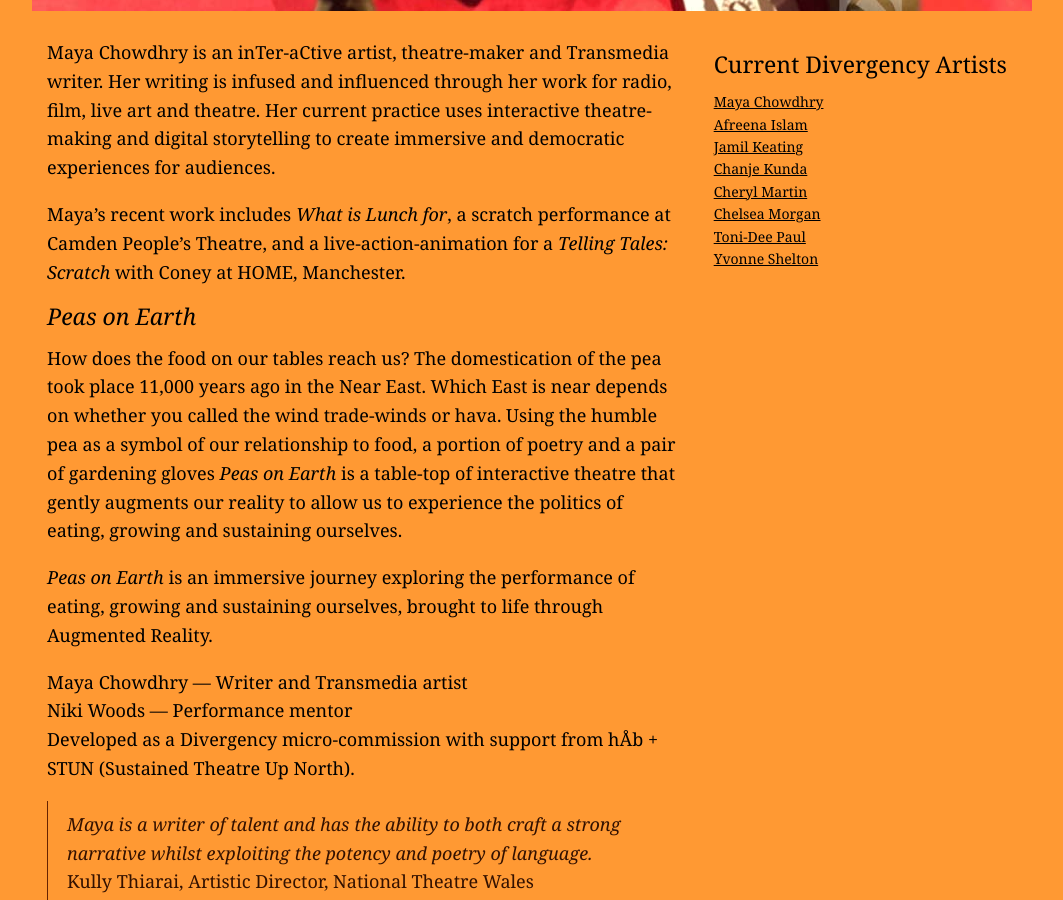
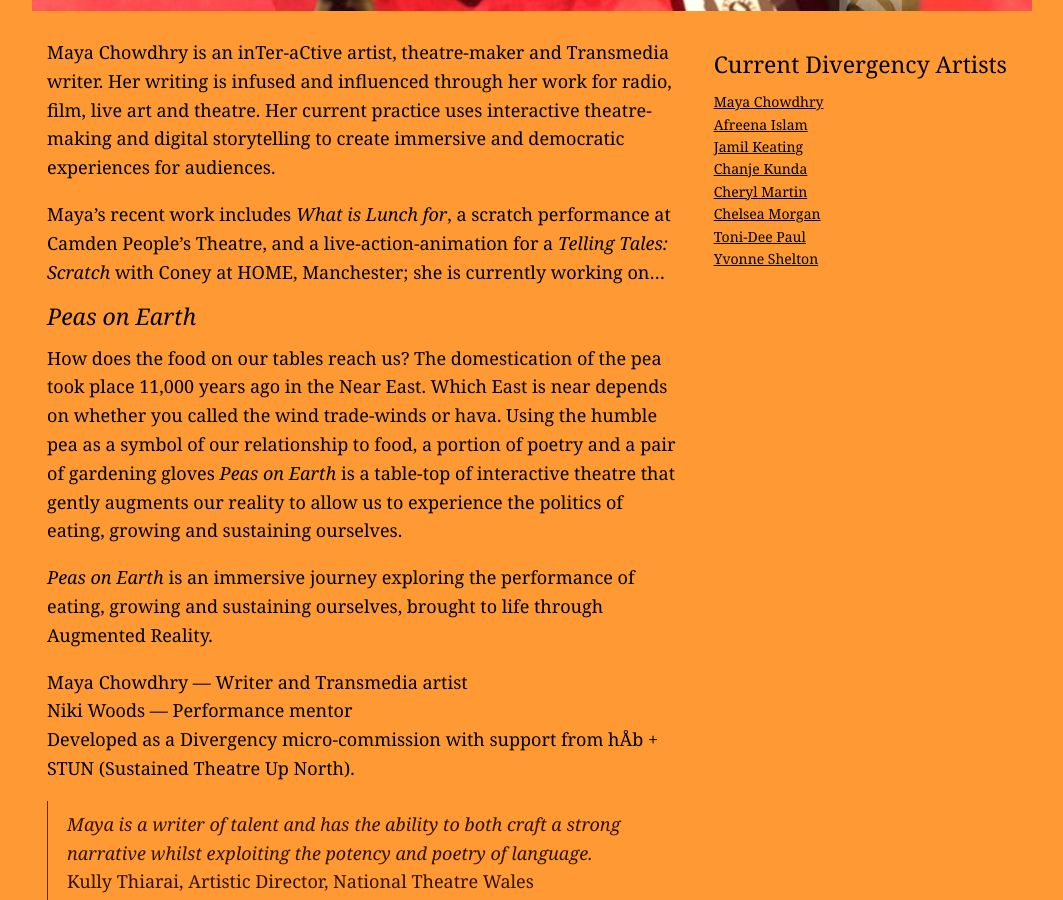
Before and after one commit to divergencymcr/divergencymcr.github.io, a Jekyll site: the page built from current/artist/chowdhry/index.md, in a window 1280 px wide and 900 px high, scrolled down 519 px. Shown: the whole window, without its empty margins (108-1171 px from the left). Built offline with Jekyll 4.4.1, drawn with Linux system fonts in a browser that asks for light colours.

Commit message:
Update index.md

```diff
--- a/current/artist/chowdhry/index.md
+++ b/current/artist/chowdhry/index.md
@@ -19,7 +19,7 @@ header_image: "header_chowdhry.jpg"
 ---
 Maya Chowdhry is an inTer-aCtive artist, theatre-maker and Transmedia writer. Her writing is infused and influenced through her work for radio, film, live art and theatre. Her current practice uses interactive theatre-making and digital storytelling to create immersive and democratic experiences for audiences.
 
-Maya's recent work includes *What is Lunch for*, a scratch performance at Camden People's Theatre, and a live-action-animation for a *Telling Tales: Scratch* with Coney at HOME, Manchester.
+Maya's recent work includes *What is Lunch for*, a scratch performance at Camden People's Theatre, and a live-action-animation for a *Telling Tales: Scratch* with Coney at HOME, Manchester; she is currently working on…
 
 #### *Peas on Earth*
 How does the food on our tables reach us? The domestication of the pea took place 11,000 years ago in the Near East. Which East is near depends on whether you called the wind trade-winds or hava. Using the humble pea as a symbol of our relationship to food, a portion of poetry and a pair of gardening gloves *Peas on Earth* is a table-top of interactive theatre that gently augments our reality to allow us to experience the politics of eating, growing and sustaining ourselves.
```
